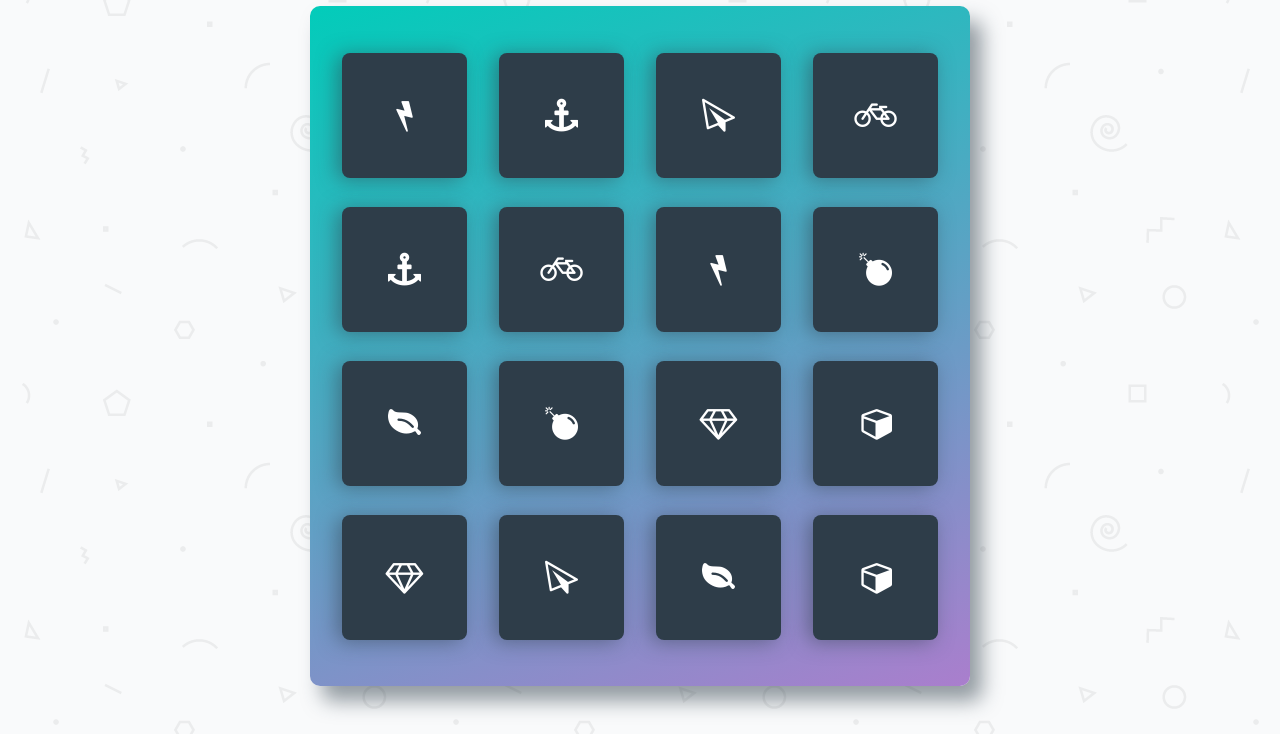
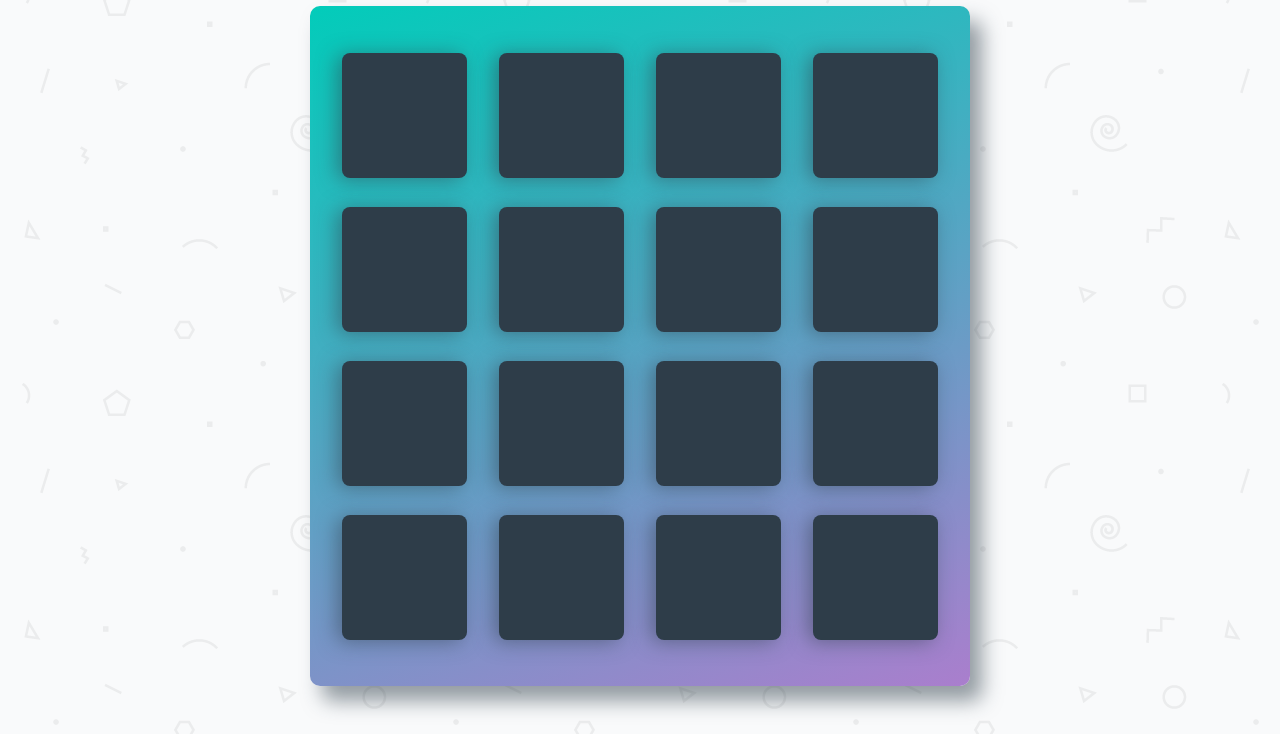
Before and after one commit to mischb/memory-game, a plain HTML site: page index.html in a window 1280 px wide. Both pictures are taken after typing "Sample" into the empty fields and a click on the input "Submit". Shown: the part 136-870 px from the top of the page. Drawn offline with nearby package versions, Linux system fonts and the light colour scheme; files whose address does not match are found by name; a web font is replaced by a local one.

Commit message:
Update app.css

```diff
--- a/app.css
+++ b/app.css
@@ -56,7 +56,7 @@ h1 {
     height: 125px;
     width: 125px;
     background: #2e3d49;
-    font-size: 33px;
+    font-size: 0px;
     color: #ffffff;
     border-radius: 8px;
     cursor: pointer;
```
